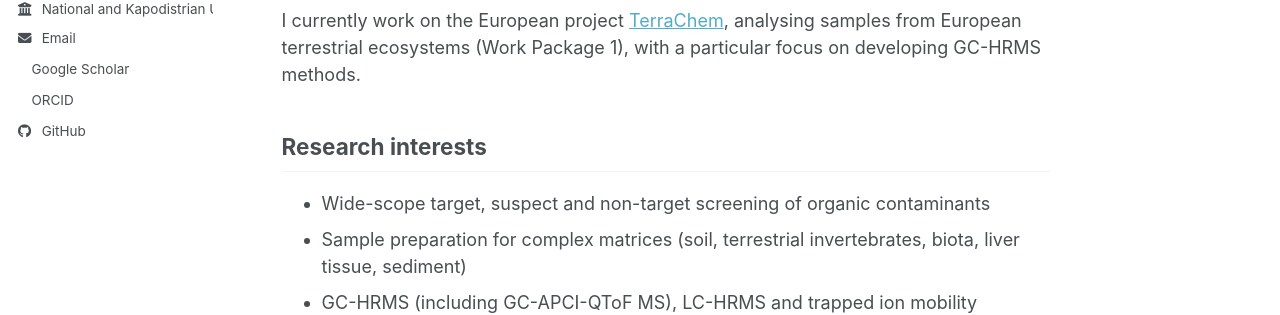
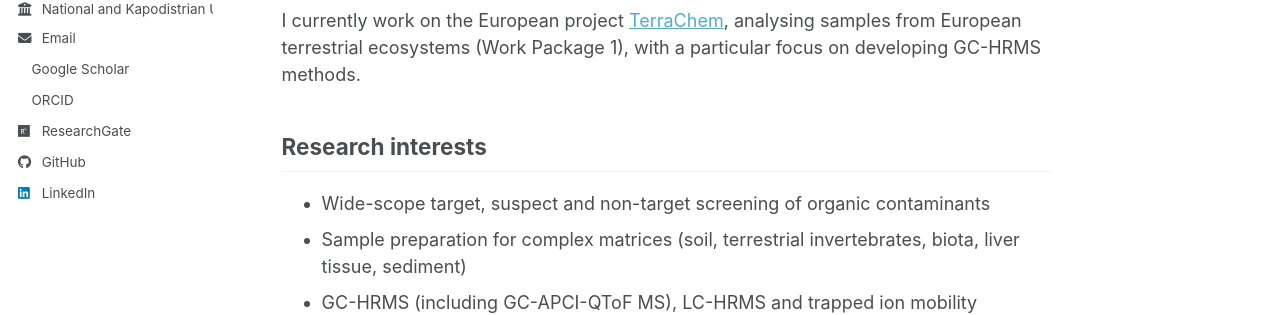
Before and after one commit to nboinis/nboinis.github.io, a Jekyll site: the page built from _pages/about.md, in a window 1280 px wide. Shown: the part 426-741 px from the top of the page. Built offline with Jekyll 4.4.1, drawn with Linux system fonts in a browser that asks for light colours; a script bundle is joined from its source files by our own code; a style sheet for code colours, icons or effects is not loaded; part of the change alters nothing that is shown.

Commit message:
Update _config.yml

```diff
--- a/_config.yml
+++ b/_config.yml
@@ -42,7 +42,7 @@ author:
   semantic         : # URL
   ssrn             : # URL
   pubmed           : # URL
-  researchgate     : # URL
+  researchgate     : "https://www.researchgate.net/profile/Nikolaos-Boinis"
   scopus           : # URL
   zotero           : # URL
 
@@ -66,7 +66,7 @@ author:
   keybase          : # Username
   instagram        : # Username
   lastfm           : # Username
-  linkedin         : # Username
+  linkedin         : "nick-boinis-6608aa174"
   mastodon         : # URL
   medium           : # URL
   pinterest        : # Username
```
